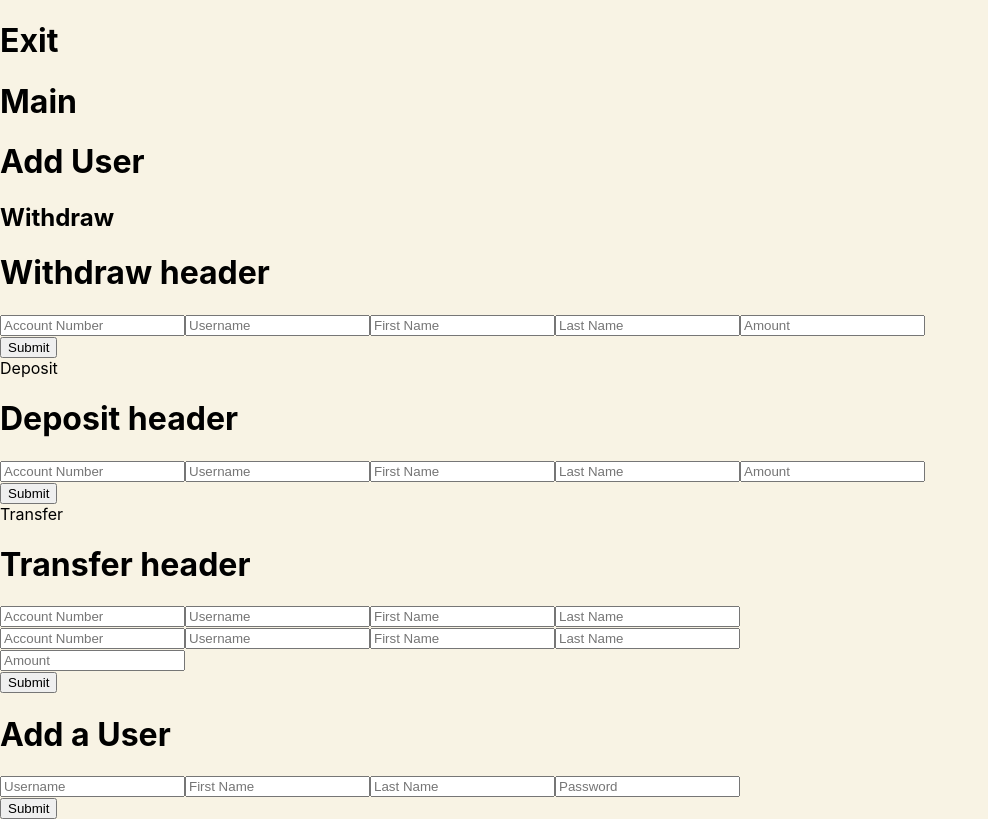
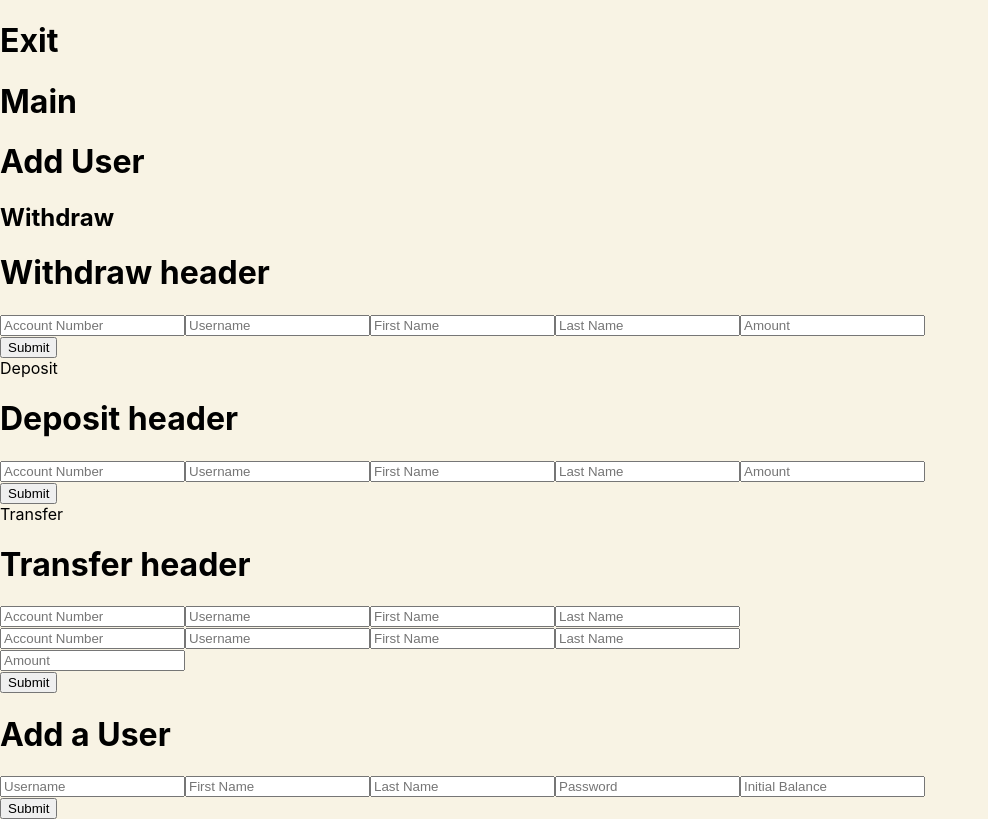
Before and after one commit to Hoshaiah/bank-app, a React (Create React App) app: page / in a window 1280 px wide. Both pictures are taken after a click on the element "Employee's". Shown: the whole page, without its empty margins (0-988 px from the left). Built offline with nearby package versions, Linux system fonts and the light colour scheme.

Commit message:
added initial balance input to add users

```diff
--- a/src/js/AddUser.js
+++ b/src/js/AddUser.js
@@ -8,6 +8,7 @@ function AddUser(props){
     const newFirstName = useRef("")
     const newLastName = useRef("")
     const newPassword = useRef("")
+    const newInitialBalance = useRef(0)
 
 
 
@@ -43,7 +44,7 @@ function AddUser(props){
             firstName: newFirstName.current.value,
             lastName: newLastName.current.value,
             password: newPassword.current.value,
-            wallet: Number(0),
+            wallet: Number(newInitialBalance.current.value),
             transactions: [],
             linkedAccounts: [],
             accountNumber: newAccountNumber
@@ -56,6 +57,7 @@ function AddUser(props){
         newFirstName.current.value = ""
         newLastName.current.value = ""
         newPassword.current.value = ""
+        newInitialBalance.current.value = 0
     }
 
     return(
@@ -70,6 +72,8 @@ function AddUser(props){
                 <input ref = {newLastName} type="text" id="newLastName" placeholder="Last Name"></input>
                 <label for="newPassword"></label>
                 <input ref = {newPassword} type="text" id="newPassword" placeholder="Password"></input>
+                <label for="newInitialBalance"></label>
+                <input ref = {newInitialBalance} type="number" id="newInitialBalance" placeholder="Initial Balance"></input>
             </div>
             <div id="addUserButtons">
                 <button onClick={e => onSubmit(e)}type="submit">Submit</button>
```
